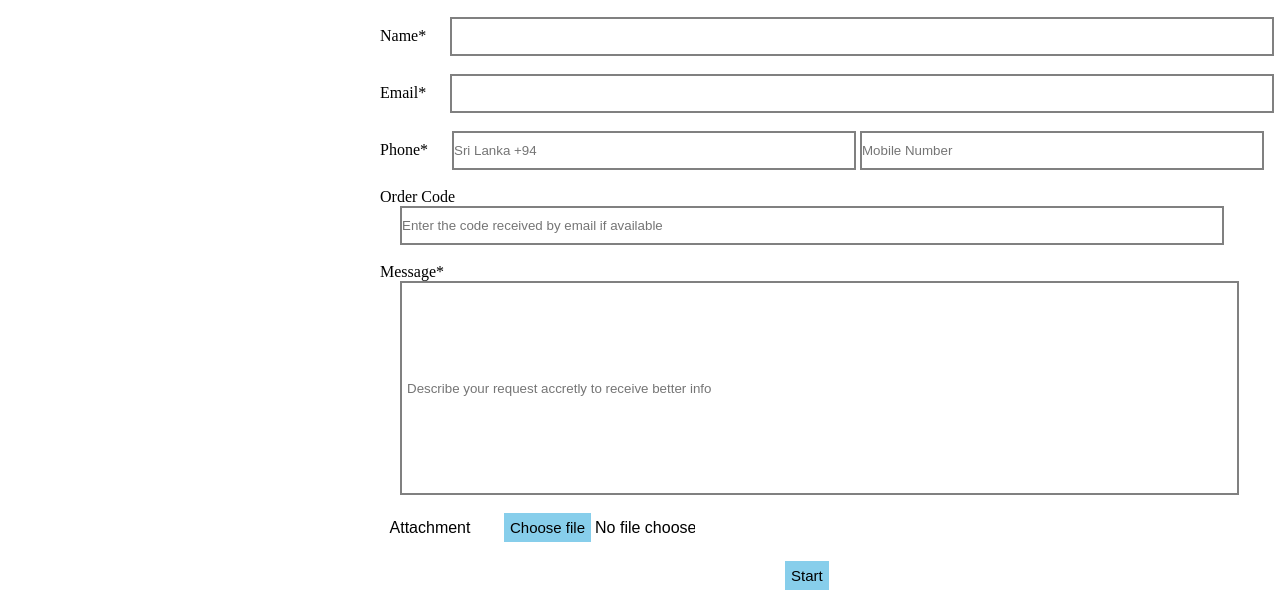
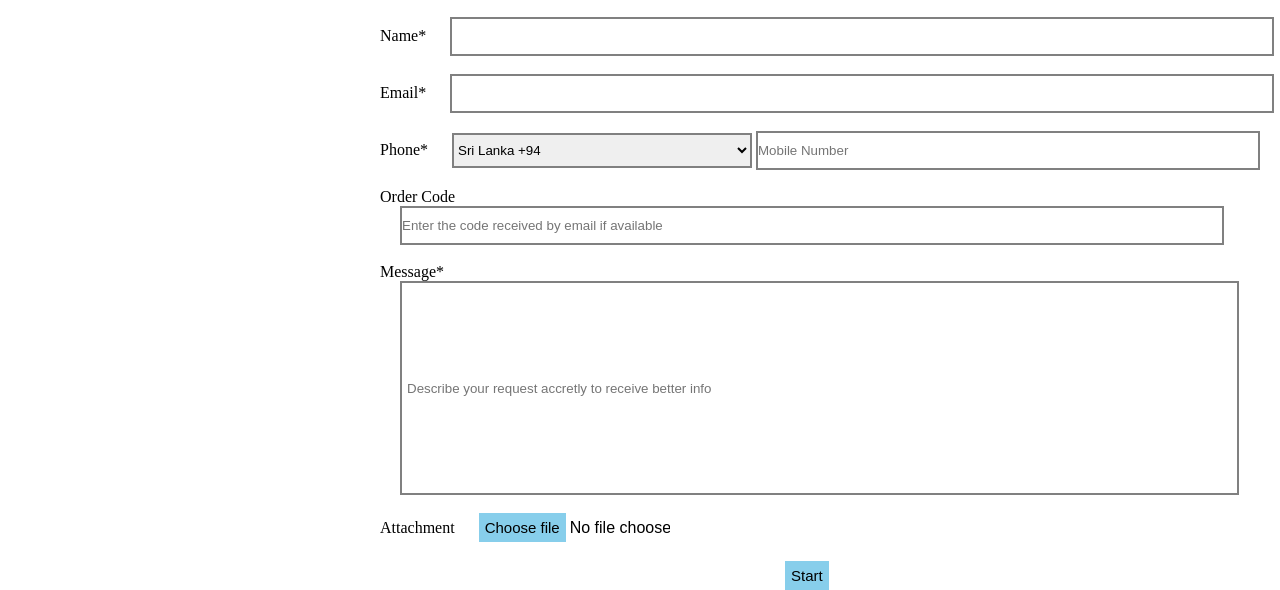
Before and after one commit to hansikaherath/EUROFLORA-shopping-website, a plain HTML site: page contact.html in a window 1280 px wide. Shown: the part 285-875 px from the top of the page. Drawn offline with Linux system fonts and the light colour scheme.

Commit message:
git commit

```diff
--- a/contact.html
+++ b/contact.html
@@ -49,9 +49,11 @@
         </nav>
       </div>
     </header>
+
     <section class="image">
       <img src="images\euroflora-logo.png" alt="" />
     </section>
+
     <section class="paragraph">
       <p id="text">
         We are Online! Welcome to Instant Answer Messaging. During the opening
@@ -60,6 +62,7 @@
         dedicated to the customers, you received in the summary email.
       </p>
     </section>
+
     <section class="application">
       <form action="">
         <label type="submit" value="*" id="name"> Name*</label>
@@ -67,12 +70,18 @@
         <label type="submit" id="name" value="Email*">Email*</label>
         <input type="email" name="textemail" id="textemail" /><br /><br />
         <label type="submit" id="name" value="Phone*">Phone*</label>
-        <input
+        <!-- <input
           type="number"
           name="textphone1"
           id="textphone1"
           placeholder="Sri Lanka +94"
-        />
+        />-->
+        <select name="p1" id="p1">
+          <option value="">Sri Lanka +94</option>
+          <option value="">Sri Lanka +94</option>
+          <option value="">Sri Lanka +94</option>
+          <option value="">Sri Lanka +94</option>
+        </select>
         <input
           type="text"
           name="textphone2"
@@ -93,7 +102,7 @@
           id="textmessage"
           placeholder="Describe your request accretly to receive better info"
         /><br /><br />
-        <input type="submit" value="Attachment" id="name" />
+        <label type="submit" value="" id="name">Attachment</label>
         <input type="button" value="Choose file" id="choosefile" />
         <input type="submit" value="No file choose" id="name" /><br /><br />
         <input type="button" value="Start" id="start" />
--- a/css/contactstyle.css
+++ b/css/contactstyle.css
@@ -73,15 +73,22 @@ form #textname,
   vertical-align: top;
   margin-left: 20px;
 }
-
+/*
 #textphone1 {
   width: 400px;
   height: 35px;
   border: 2px solid gray;
   margin-left: 20px;
 }
+*/
+select {
+  border: 2px solid gray;
+  width: 300px;
+  height: 35px;
+  margin-left: 20px;
+}
 #textphone2 {
-  width: 400px;
+  width: 500px;
   height: 35px;
   border: 2px solid gray;
 }
```
Also changed, not shown: css/thesmilestyle.css (+13 -0 lines), thesmile.html (+5 -2 lines).
